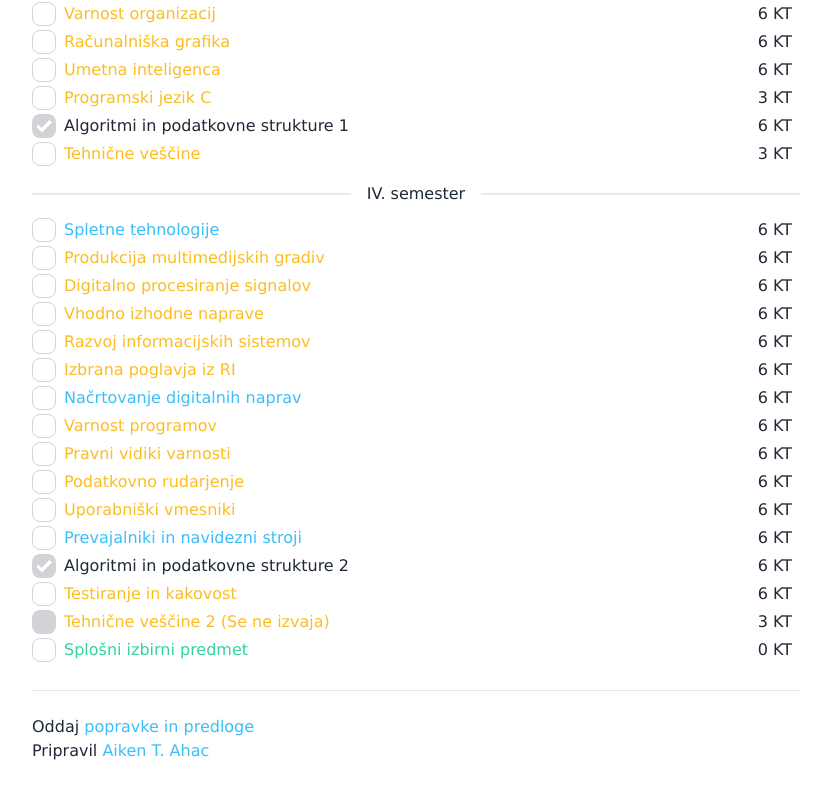
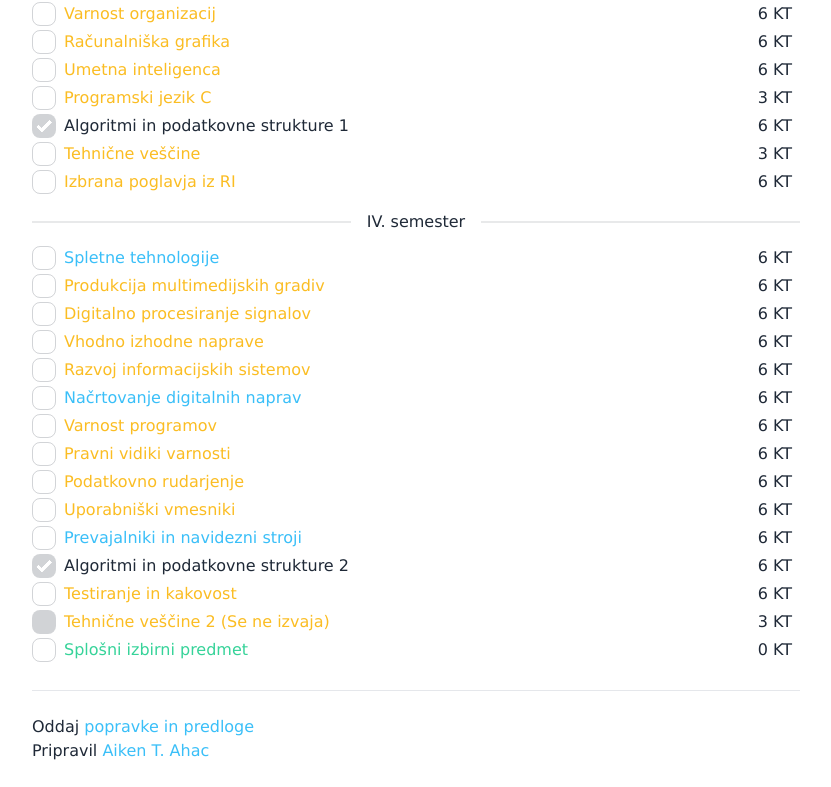
Before and after one commit to aikenahac/frivsspr, a SvelteKit app: page /calc/2 in a window 1280 px wide. Shown: the part 778-1565 px from the top of the page, without its empty margins (224-1055 px from the left). Built offline with nearby package versions, Linux system fonts and the light colour scheme.

Commit message:
Move subject to the correct semester

```diff
--- a/src/content.ts
+++ b/src/content.ts
@@ -208,6 +208,14 @@ export const subjects: SubjectLoad[] = [
     semester: 3,
   },
   {
+    id: 31,
+    name: 'Izbrana poglavja iz RI',
+    code: '63749b',
+    points: 6,
+    type: SubjectTypeDB.Disciplinary,
+    semester: 3,
+  },
+  {
     id: 26,
     name: 'Spletne tehnologije',
     code: '63727',
@@ -253,14 +261,6 @@ export const subjects: SubjectLoad[] = [
     semester: 4,
     prerequisites: [15],
     related: [13, 14, 15, 45],
-  },
-  {
-    id: 31,
-    name: 'Izbrana poglavja iz RI',
-    code: '63749b',
-    points: 6,
-    type: SubjectTypeDB.Disciplinary,
-    semester: 4,
   },
   {
     id: 32,
```
